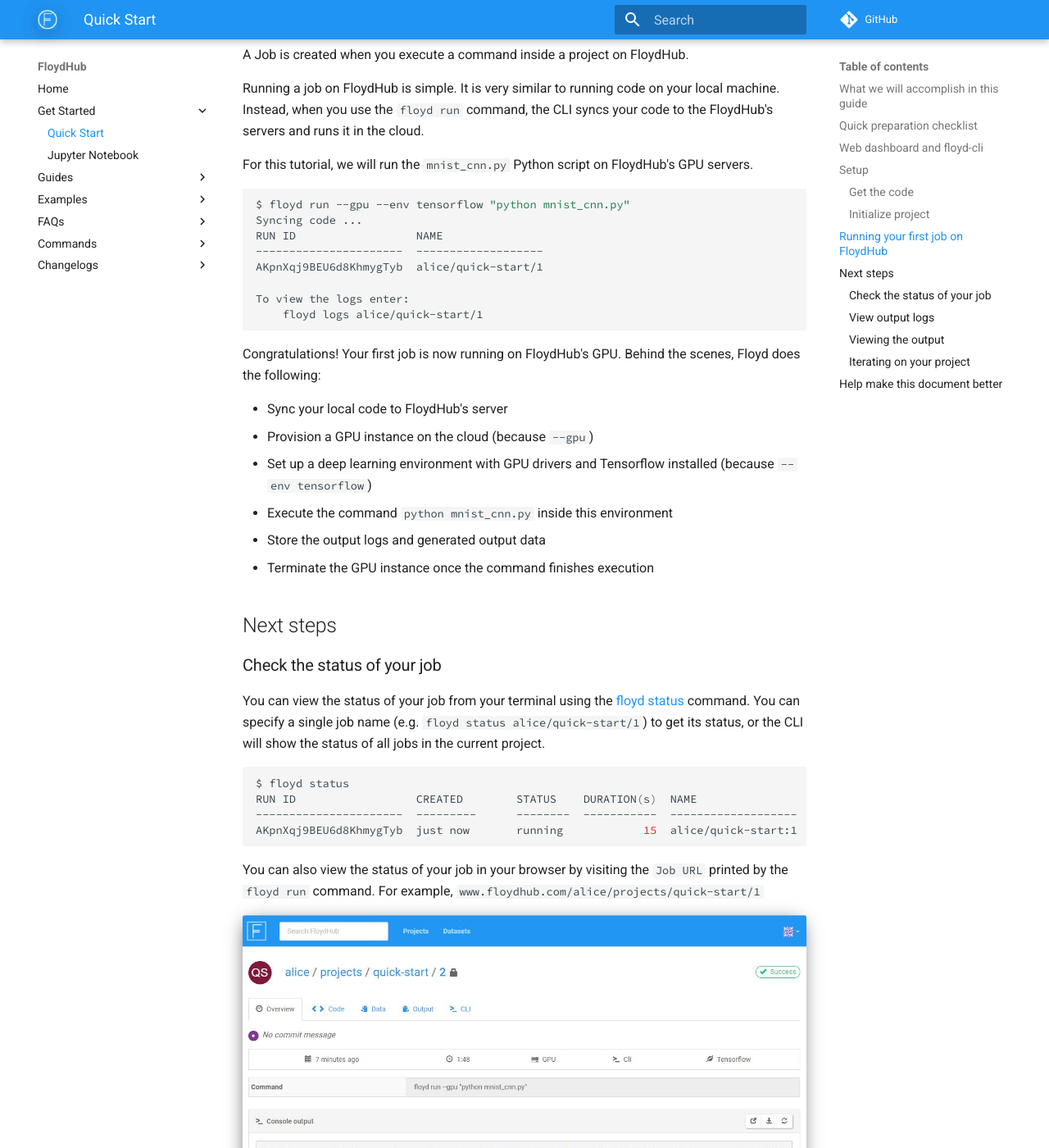
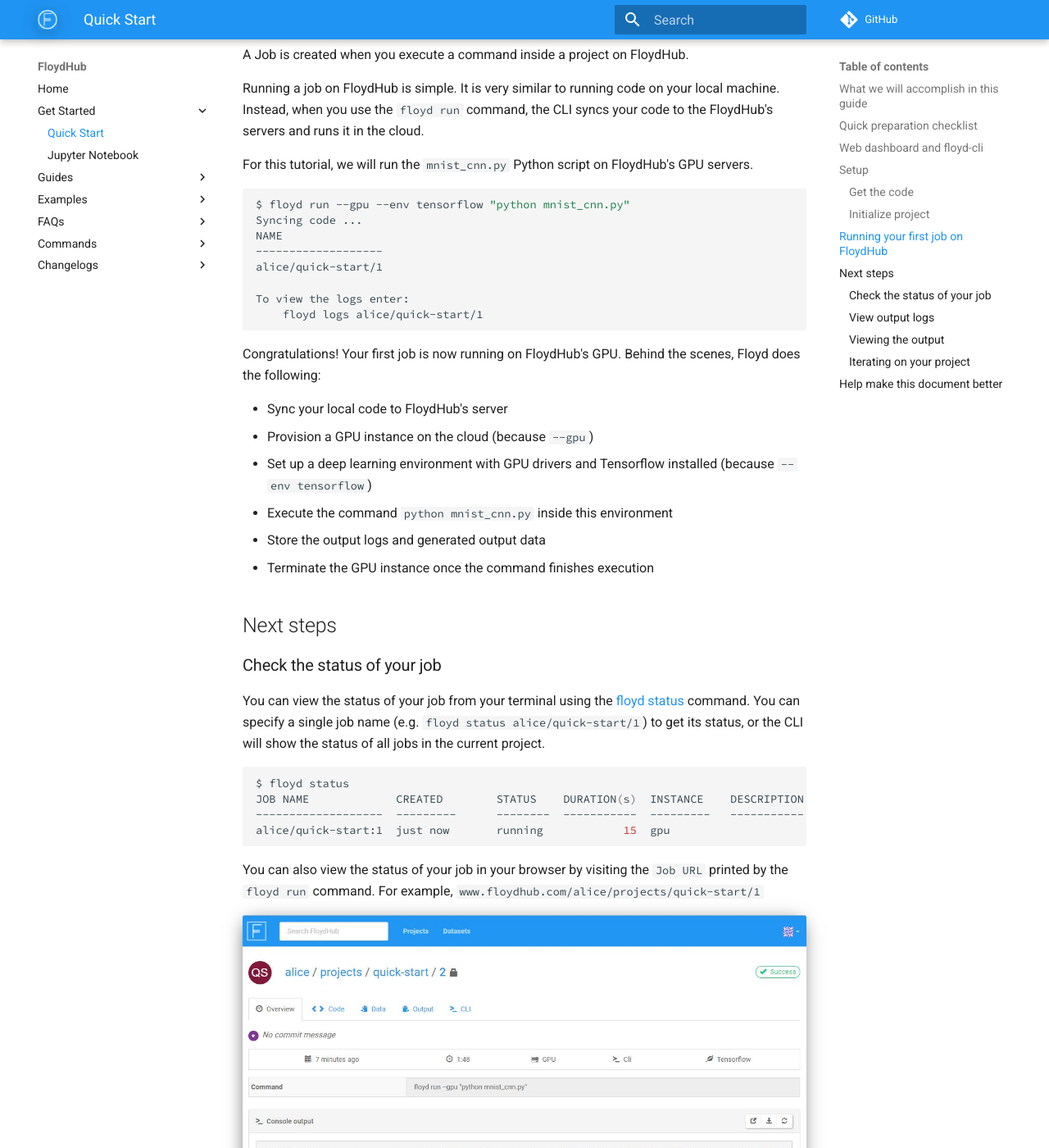
Before and after one commit to floydhub/floyd-docs, an MkDocs documentation site: the page built from docs/getstarted/quick_start.md, in a window 1280 px wide and 1400 px high, scrolled down 2197 px. Shown: the whole window at 82% size. Built offline with MkDocs 1.6.1 and Material for MkDocs 9.7.7, drawn with Linux system fonts in a browser that asks for light colours; comment, search, counter and statistics services are not loaded; old or Windows-style settings are respelled for this version of MkDocs.

Commit message:
update command output in quickstart

````diff
--- a/docs/getstarted/quick_start.md
+++ b/docs/getstarted/quick_start.md
@@ -68,9 +68,9 @@
 ```bash
 $ floyd run --gpu --env tensorflow "python mnist_cnn.py"
 Syncing code ...
-RUN ID                  NAME
-----------------------  -------------------
-AKpnXqj9BEU6d8KhmygTyb  alice/quick-start/1
+NAME
+-------------------
+alice/quick-start/1
 
 To view the logs enter:
     floyd logs alice/quick-start/1
@@ -93,9 +93,9 @@
 
 ```bash
 $ floyd status
-RUN ID                  CREATED        STATUS    DURATION(s)  NAME                 INSTANCE    DESCRIPTION
-----------------------  ---------      --------  -----------  -------------------  ---------   -----------
-AKpnXqj9BEU6d8KhmygTyb  just now       running            15  alice/quick-start:1  gpu
+JOB NAME             CREATED        STATUS    DURATION(s)  INSTANCE    DESCRIPTION
+-------------------  ---------      --------  -----------  ---------   -----------
+alice/quick-start:1  just now       running            15  gpu
 ```
 
 You can also view the status of your job in your browser by visiting the `Job URL` printed by the `floyd run` command. For example, `www.floydhub.com/alice/projects/quick-start/1`
--- a/docs/getstarted/quick_start_jupyter.md
+++ b/docs/getstarted/quick_start_jupyter.md
@@ -67,18 +67,13 @@
 Creating project run. Total upload size: 21.9KiB
 Syncing code ...
 [================================] 23333/23333 - 00:00:00
-RUN ID                  NAME
-----------------------  ---------------------
-MhDNgxBHi74EKaffBKSbTN  saip/mnist-pytorch/3
+NAME
+--------------------
+saip/mnist-pytorch/3
 
 Setting up your instance and waiting for Jupyter notebook to become available ..............
 
 Path to jupyter notebook: https://www.floydhub.com/notebooks/pCoPyzZtYeo6mE9PpSWsmY
-
-To view logs enter:
-    floyd logs saip/mnist-pytorch/3
-
-Opening the jupyter notebook in your browser now ...
 ```
 
 This will take a little bit. As it executes, Floyd is doing the following behind the scenes:
@@ -102,9 +97,9 @@
 
 ```bash
 $ floyd status saip/mnist-pytorch/3
-RUN ID                  CREATED         STATUS      DURATION(s)  NAME                   INSTANCE    DESCRIPTION
-----------------------  --------------  --------  -------------  ---------------------  ----------  -------------
-MhDNgxBHi74EKaffBKSbTN  16 minutes ago  running               0  saip/mnist-pytorch/3   gpu
+JOB NAME                CREATED         STATUS      DURATION(s)  INSTANCE    DESCRIPTION
+----------------------  --------------  --------  -------------  ----------  -------------
+saip/mnist-pytorch/3    16 minutes ago  running               0  gpu
 ```
 
 You can also view the status by going to the project page in the web dashboard.
````
